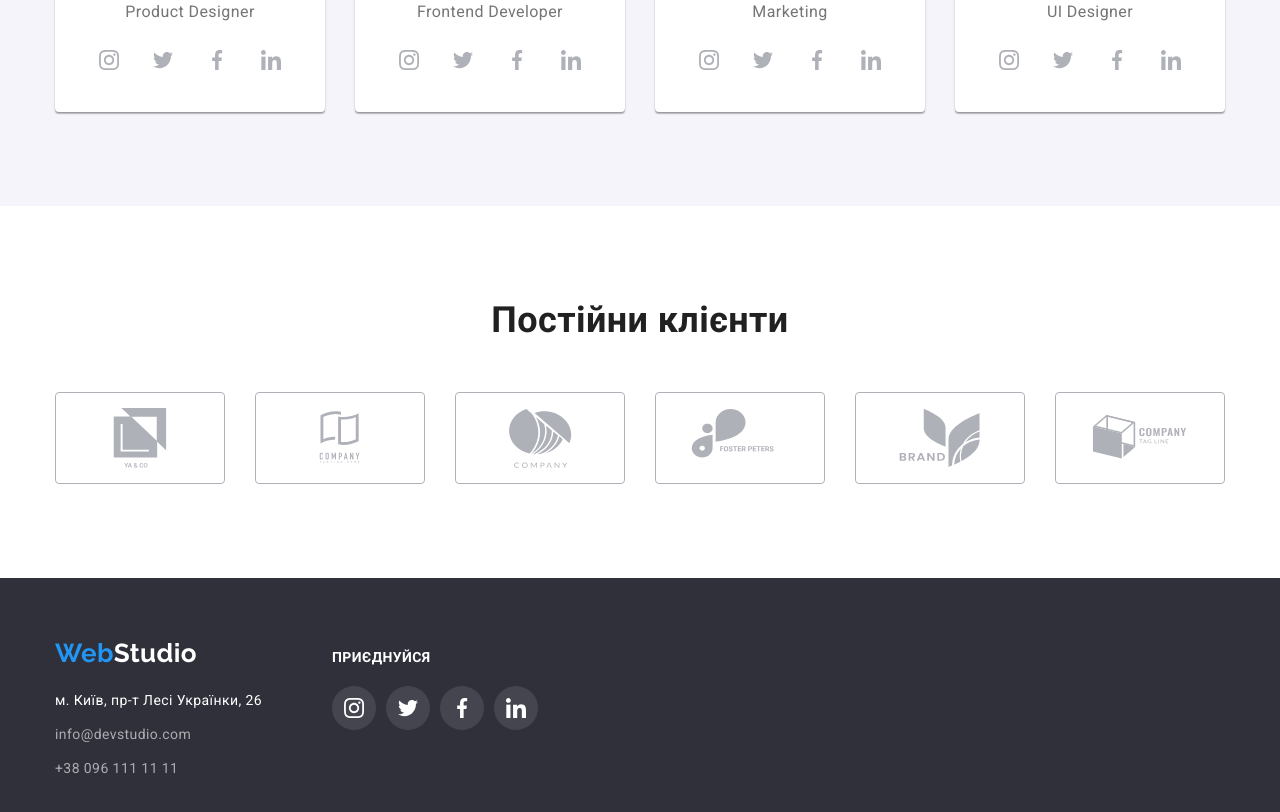
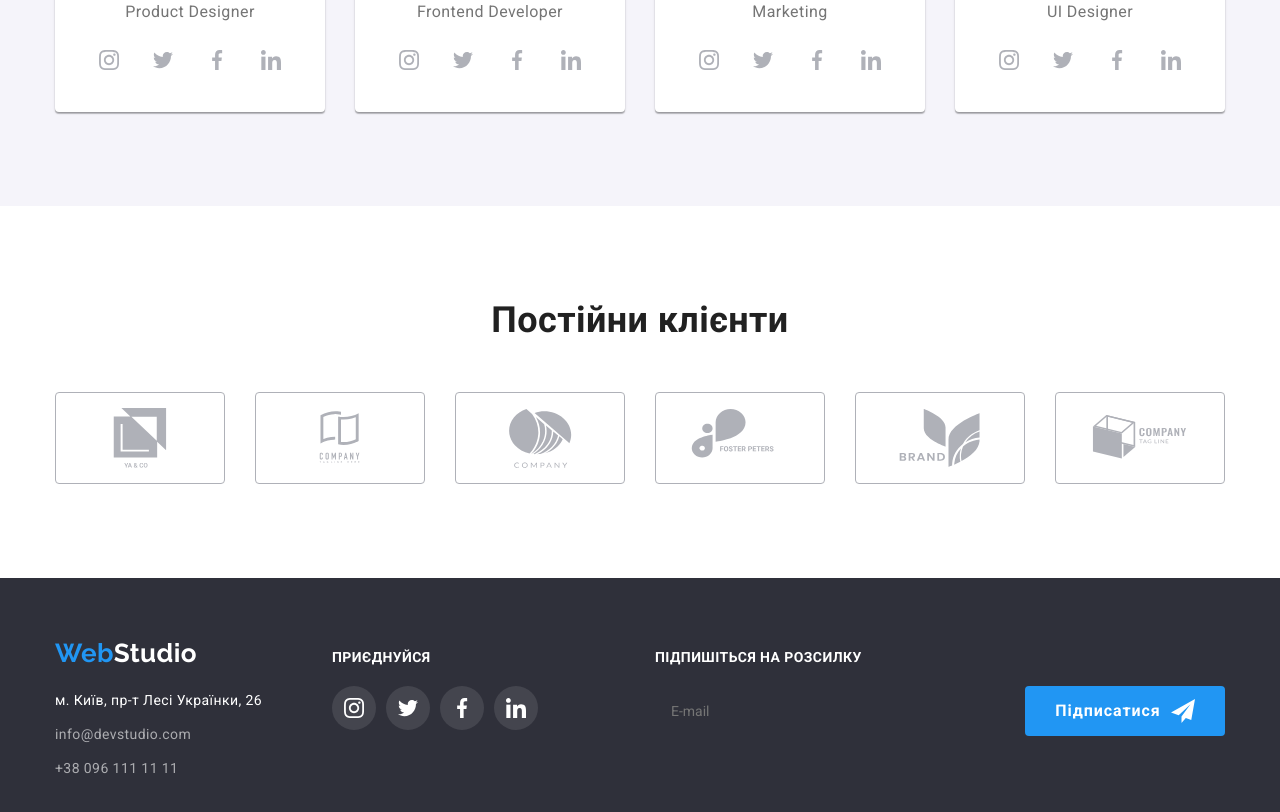
Before and after one commit to IlyaGubinn/goit-markup-hw-08, a plain HTML site: page index.html in a window 1280 px wide. Shown: the part 2099-2911 px from the top of the page. Drawn offline with nearby package versions, Linux system fonts and the light colour scheme.

Commit message:
добавляет в футер форму с рассылкой

```diff
--- a/css/styles.css
+++ b/css/styles.css
@@ -794,6 +794,70 @@ display: flex;
 .link-team-list.ftr{
     background-color:var(--background-color-social);
     fill: var(--adress-color);
+
+
+}
+
+.footer-form {
+    margin-left: auto;
+}
+.lable-position {
+    display: flex;
+}
+.form-title{
+margin-bottom: 20px;
+    font-weight: 700;
+    font-size: 14px;
+    line-height: 1.14;
+    letter-spacing: 0.03em;
+    text-transform: uppercase;
+    color: var(--adress-color);
+}
+.footer-input{
+    width: 358px;
+    height: 50px;
+    padding-left: 16px;
+    padding-right: 16px;
+    border: 1px solid var(--footer-form-border);
+    border-radius: 4px;
+    background-color: inherit;
+    color: var(--secondary-title-color);
+    transition: border 250ms cubic-bezier(0.4, 0, 0.2, 1);
+}
+.footer-input:focus {
+    outline: none;
+    border: 1px solid var(--accent-color);
+}
+
+
+.footer-sub-button {
+    display: flex;
+    align-items: center;
+    justify-content: center;
+    margin-left: 12px;
+    width: 200px;
+    height: 50px;
+    padding: 0;
+    font-weight: 700;
+    line-height: 1.88;
+    letter-spacing: 0.06em;
+    font-size: 16px;
+    background-color: var(--accent-color);
+    color: var(--adress-color);
+    border-radius: 4px;
+    border: none;
+    fill: var(--adress-color);
+    transition: background-color 250ms cubic-bezier(0.4, 0, 0.2, 1), box-shadow 250ms cubic-bezier(0.4, 0, 0.2, 1);
+    cursor: pointer;
+}
+
+.footer-sub-button:hover, .footer-sub-button:focus {
+    box-shadow: 0px 4px 4px rgb(0 0 0 / 15%);
+    background-color: var(--background-hero-hover);
+}
+
+.icon-send {
+    margin-left: 10px;
 }
 
     /* other */
--- a/index.html
+++ b/index.html
@@ -188,6 +188,20 @@
           <li class="list-link"><a href="" class="link-team-list ftr"><svg  width="20px" height="20px"><use href="./images/symbol-defs.svg#icon-linkedin"></use></svg></a></li>
 
         </ul></div>
+         <div class="footer-form">
+          <p class="form-title">підпишіться на розсилку</p>
+          <form name="signup-form" class="lable-position">
+            <label for="">
+              <input type="email" name="email" placeholder="E-mail" class="footer-input">
+            </label>
+            <button type="submit" class="footer-sub-button">Підписатися
+              <svg width="24px" height="24px" class="icon-send">
+                <use href="./images/symbol-defs.svg#icon-send"></use>
+              </svg>
+            </button>
+
+          </form>
+         </div>
       </div>
     </footer>
     <div class="backdrop is-hidden" data-modal>
```
Also changed, not shown: portfolio.html (+14 -0 lines).
